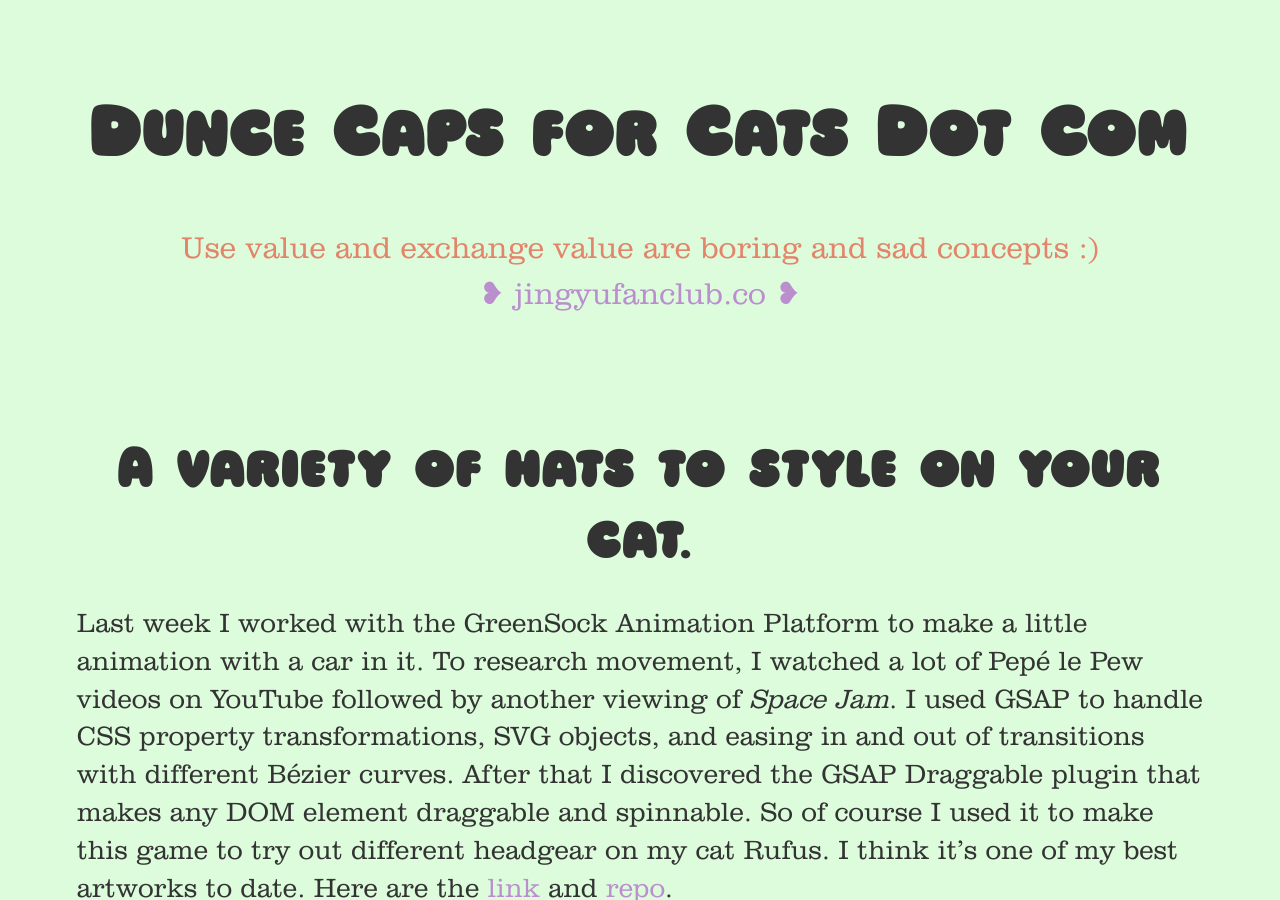
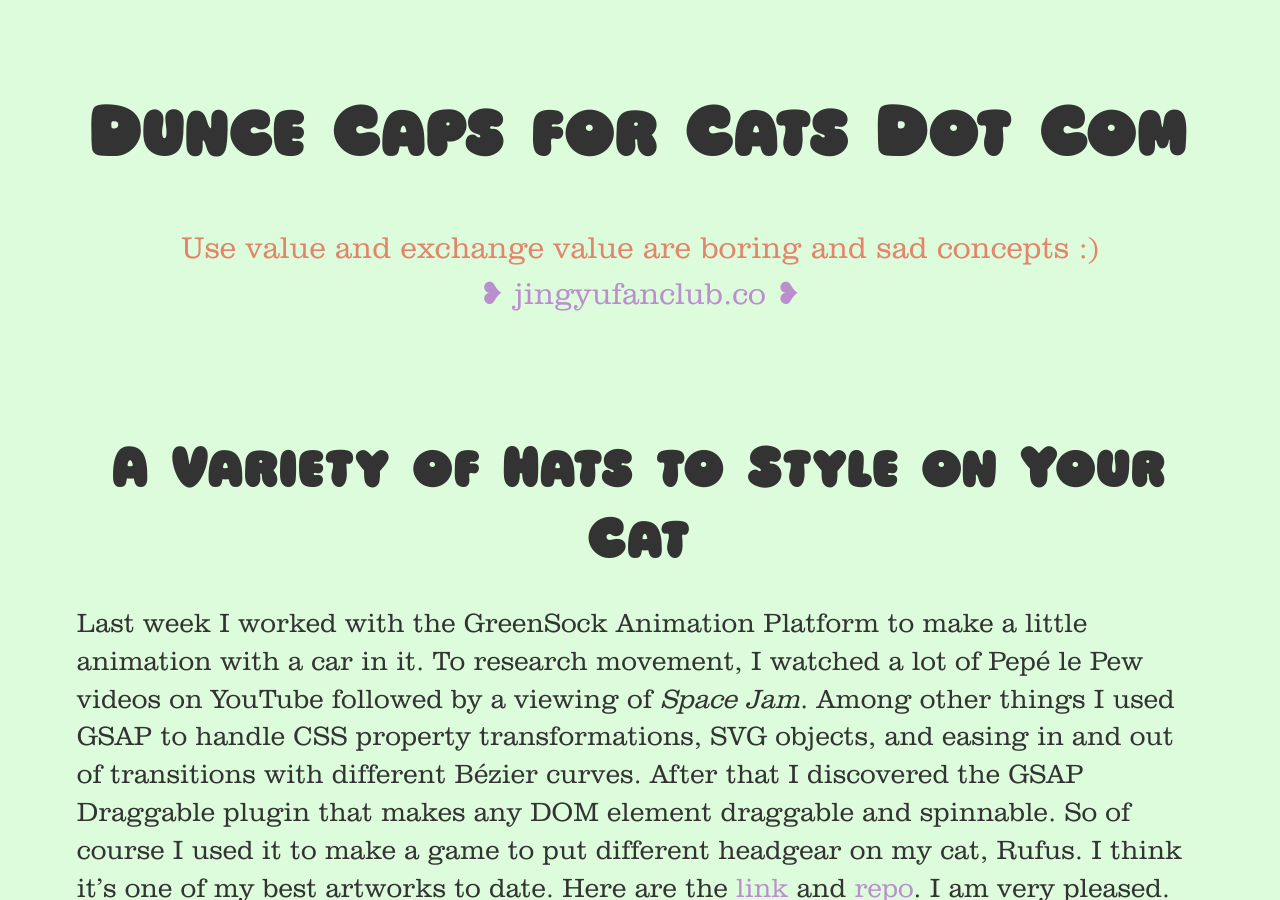
Before and after one commit to jingyufanclub/bloggo, a Jekyll site: the page built from _posts/2017-4-16-a-variety-of-hats.md, in a window 1280 px wide and 900 px high. Built offline with Jekyll 4.4.1, drawn with Linux system fonts in a browser that asks for light colours.

Commit message:
fix typos

```diff
--- a/_posts/2017-4-16-a-variety-of-hats.md
+++ b/_posts/2017-4-16-a-variety-of-hats.md
@@ -1,9 +1,7 @@
 ---
 layout: post
-title: A variety of hats to style on your cat.
+title: A Variety of Hats to Style on Your Cat
 ---
-Last week I worked with the GreenSock Animation Platform to make a little animation with a car in it. To research movement, I watched a lot of Pepé le Pew videos on YouTube followed by another viewing of _Space Jam_. I used GSAP to handle CSS property transformations, SVG objects, and easing in and out of transitions with different Bézier curves. After that I discovered the GSAP Draggable plugin that makes any DOM element draggable and spinnable. So of course I used it to make this game to try out different headgear on my cat Rufus. I think it's one of my best artworks to date. Here are the [link](http://jingyufanclub.co/dunce-caps-for-cats) and [repo](https://github.com/jingyufanclub/dunce-caps-for-cats).
-
-[link](http://jingyufanclub.co/dunce-caps-for-cats)
+Last week I worked with the GreenSock Animation Platform to make a little animation with a car in it. To research movement, I watched a lot of Pepé le Pew videos on YouTube followed by a viewing of _Space Jam_. Among other things I used GSAP to handle CSS property transformations, SVG objects, and easing in and out of transitions with different Bézier curves. After that I discovered the GSAP Draggable plugin that makes any DOM element draggable and spinnable. So of course I used it to make a game to put different headgear on my cat, Rufus. I think it's one of my best artworks to date. Here are the [link](http://jingyufanclub.co/dunce-caps-for-cats) and [repo](https://github.com/jingyufanclub/dunce-caps-for-cats). I am very pleased.
 
 <iframe src="http://jingyufanclub.co/dunce-caps-for-cats" width="100%" height="600" scrolling="no" style="border: none;"></iframe>
```
